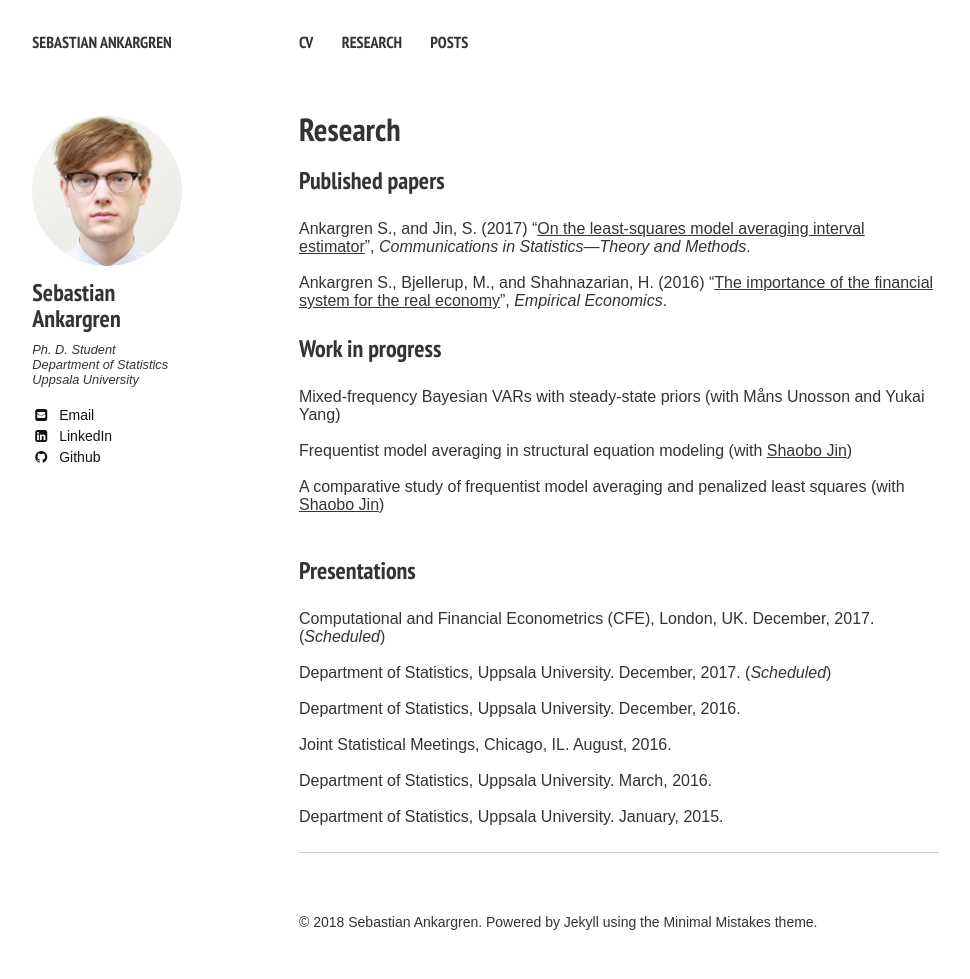
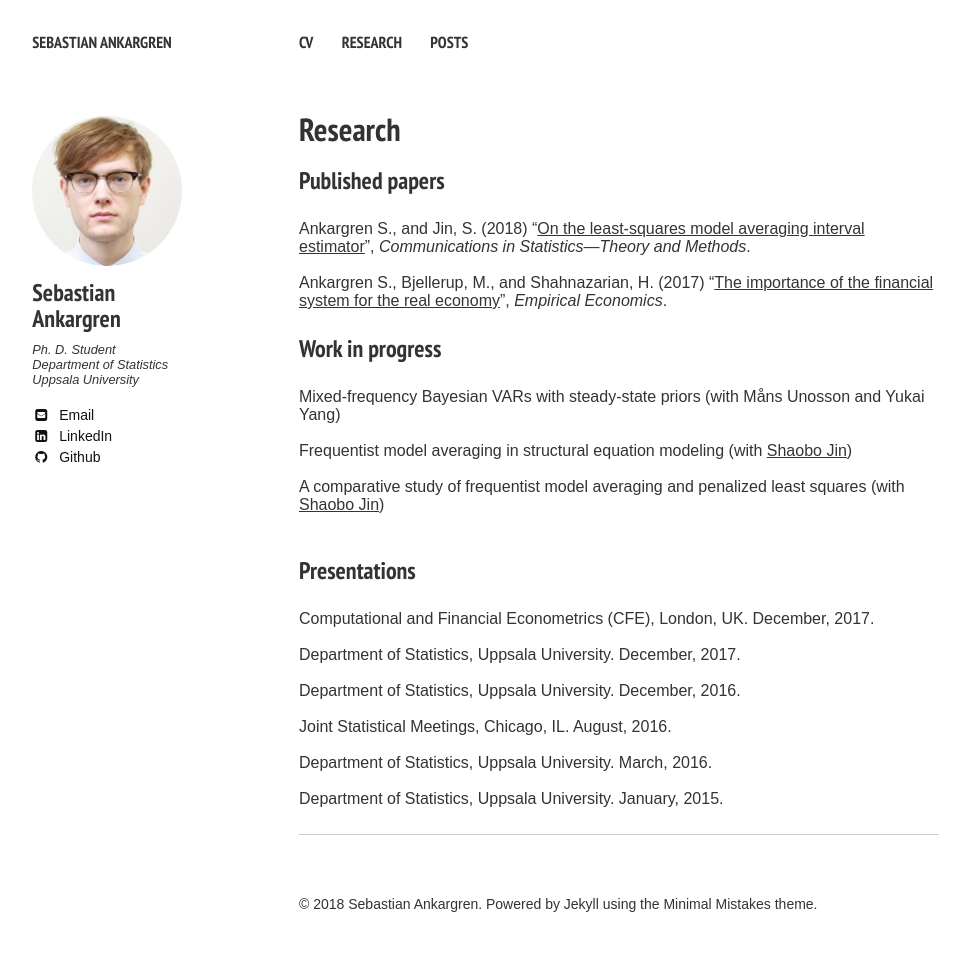
Before and after one commit to ankargren/ankargren.github.io, a Jekyll site: the page built from research/index.md, in a window 1280 px wide. Shown: the whole page, without its empty margins (21-991 px from the left). Built offline with Jekyll 4.4.1, drawn with Linux system fonts in a browser that asks for light colours; nearby versions of some CDN libraries.

Commit message:
Updated years of publications

```diff
--- a/research/index.md
+++ b/research/index.md
@@ -1,7 +1,7 @@
 ---
 layout: page
 title: Research
-modified: 2017-03-16
+modified: 2018-01-16
 comments: false
 image:
 
@@ -9,9 +9,9 @@ image:
 
 ### Published papers
 
-Ankargren S., and Jin, S. (2017) "[On the least-squares model averaging interval estimator](http://www.tandfonline.com/doi/full/10.1080/03610926.2017.1300272)", *Communications in Statistics---Theory and Methods*.
+Ankargren S., and Jin, S. (2018) "[On the least-squares model averaging interval estimator](http://www.tandfonline.com/doi/full/10.1080/03610926.2017.1300272)", *Communications in Statistics---Theory and Methods*.
 <br><br>
-Ankargren S., Bjellerup, M., and Shahnazarian, H. (2016) "[The importance of the financial system for the real economy](http://link.springer.com/article/10.1007/s00181-016-1175-4)", *Empirical Economics*.
+Ankargren S., Bjellerup, M., and Shahnazarian, H. (2017) "[The importance of the financial system for the real economy](http://link.springer.com/article/10.1007/s00181-016-1175-4)", *Empirical Economics*.
 
 ### Work in progress
 
@@ -21,8 +21,8 @@ A comparative study of frequentist model averaging and penalized least squares (
 
 
 ### Presentations
-Computational and Financial Econometrics (CFE), London, UK. December, 2017. (*Scheduled*)<br><br>
-Department of Statistics, Uppsala University. December, 2017. (*Scheduled*)<br><br>
+Computational and Financial Econometrics (CFE), London, UK. December, 2017. <br><br>
+Department of Statistics, Uppsala University. December, 2017. <br><br>
 Department of Statistics, Uppsala University. December, 2016.<br><br>
 Joint Statistical Meetings, Chicago, IL. August, 2016.<br><br>
 Department of Statistics, Uppsala University. March, 2016.<br><br>
```
